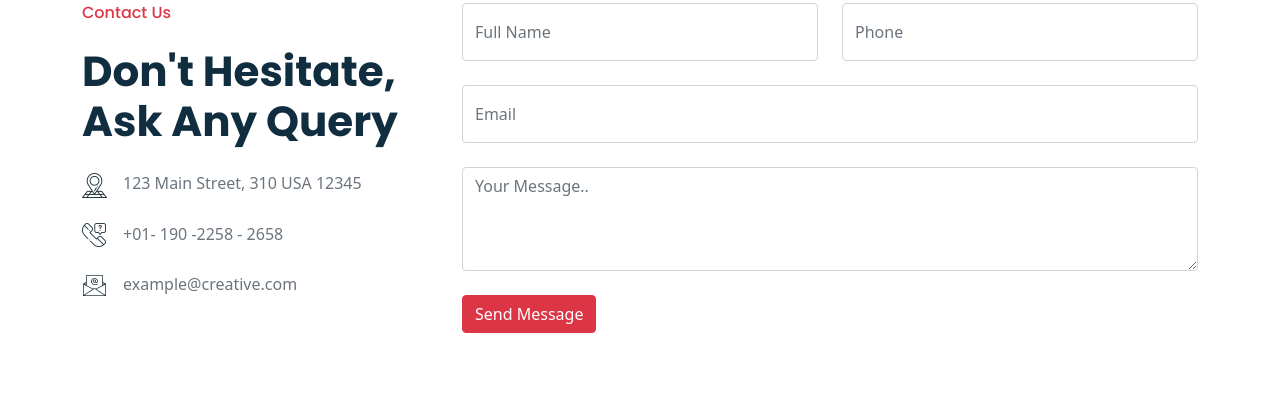
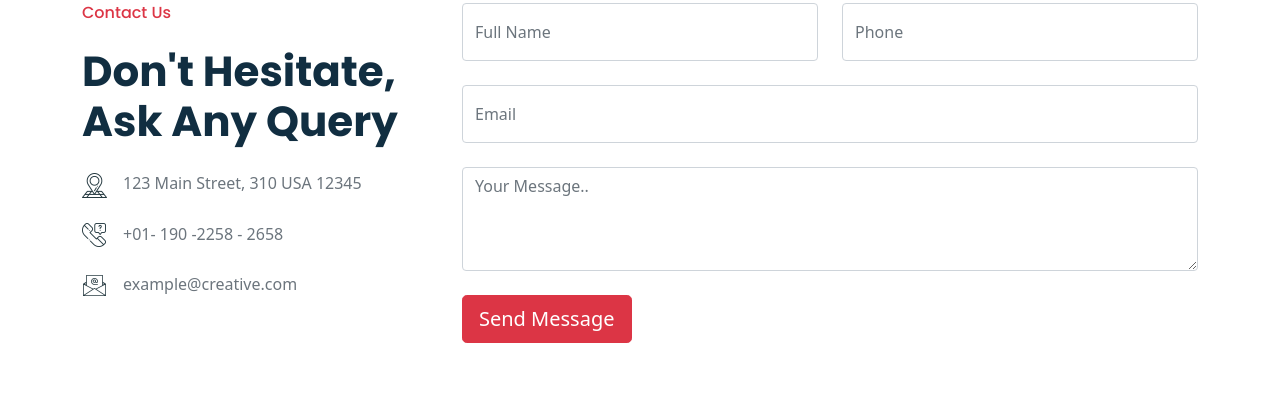
Before and after one commit to Tamim-Hossain/maxon-design, a plain HTML site: page index.html in a window 1280 px wide. Shown: the part 5817-6224 px from the top of the page. Drawn offline with nearby package versions, Linux system fonts and the light colour scheme.

Commit message:
button height fixed

```diff
--- a/index.html
+++ b/index.html
@@ -517,7 +517,7 @@
 						</div>
 						<input type="email" class="form-control mb-4 py-3" id="" placeholder="Email" required>
 						<textarea name="" class="form-control mb-4 pb-5" placeholder="Your Message.." required></textarea>
-						<button type="submit" class="btn btn-danger">Send Message</button>
+						<button type="submit" class="btn btn-danger btn-lg">Send Message</button>
 					</form>
 				</div>
 			</div>
```
